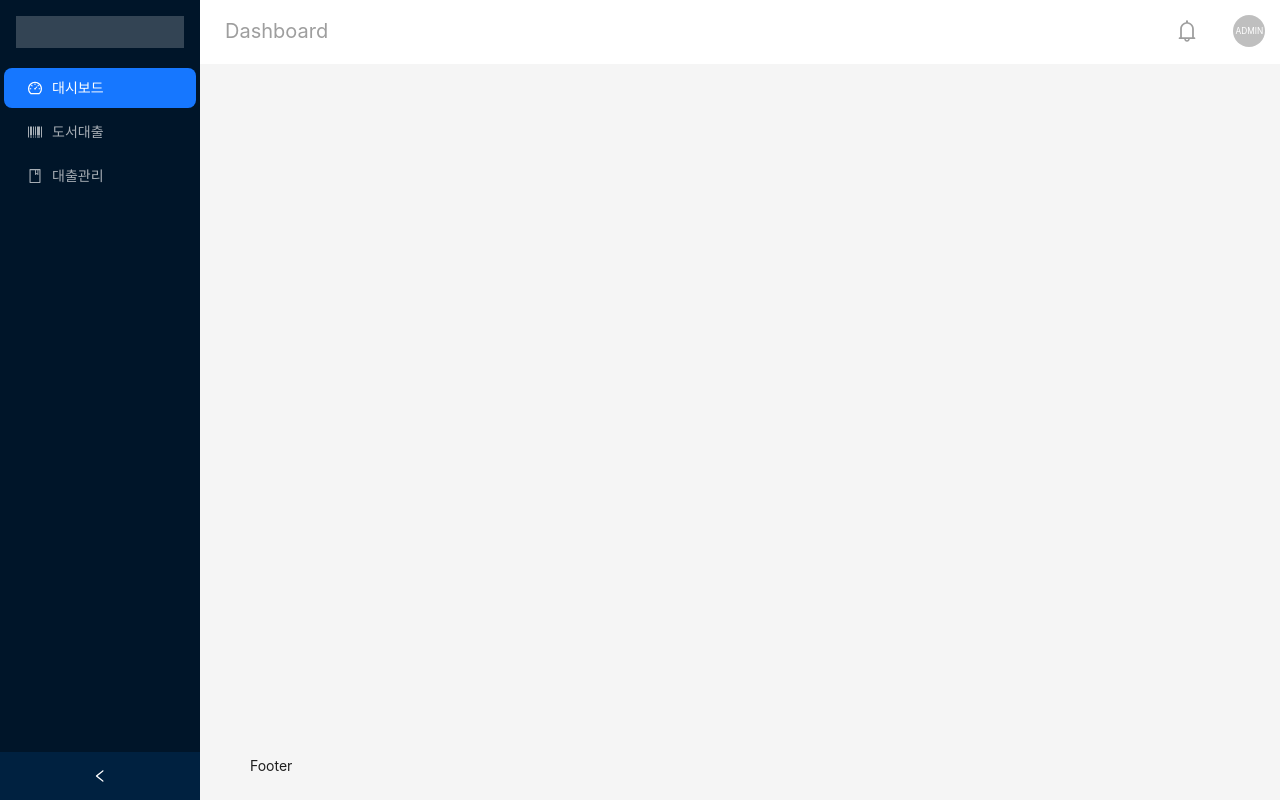
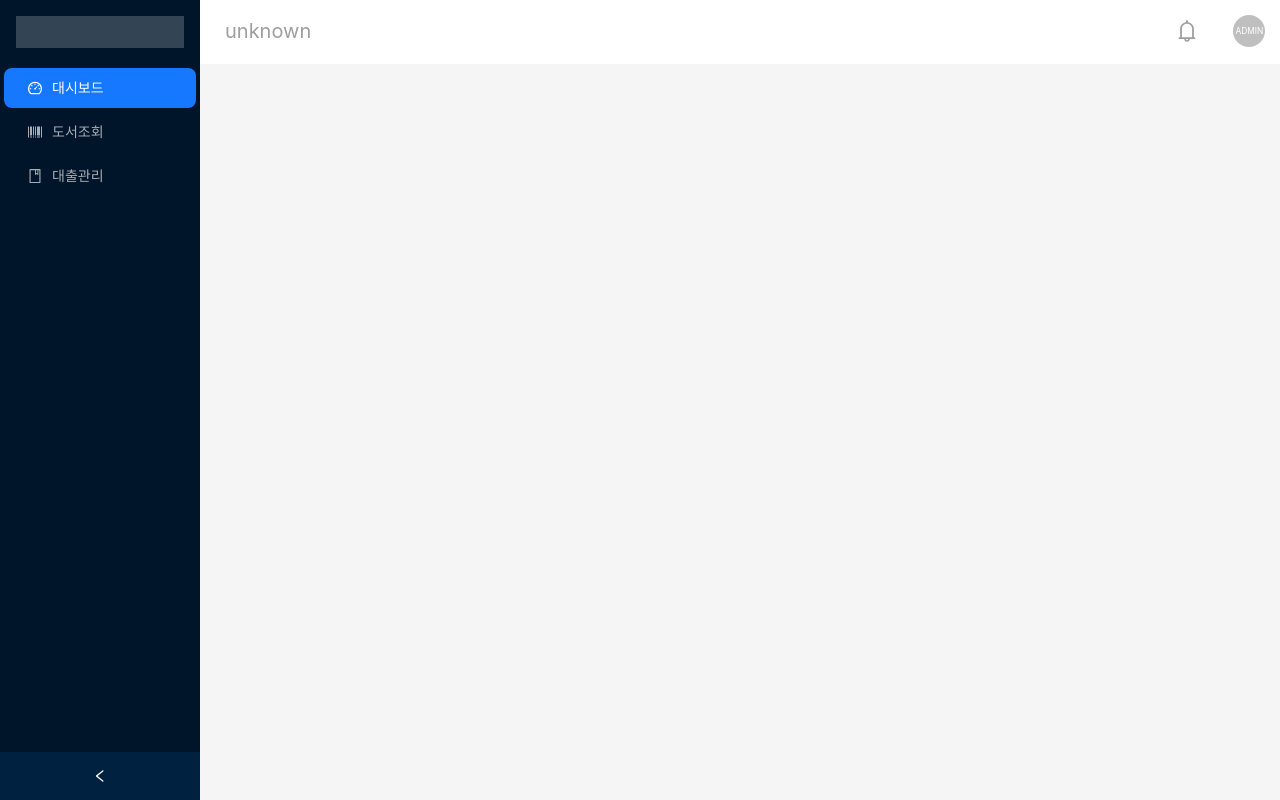
Before and after one commit to seoseonyu/library-system-front, a React (Vite) app: page /user in a window 1280 px wide. Built offline with nearby package versions, Linux system fonts and the light colour scheme.

Commit message:
페이지 헤더 타이틀 추가

```diff
--- a/src/pages/user/dashboard.page.tsx
+++ b/src/pages/user/dashboard.page.tsx
@@ -11,7 +11,6 @@ const UserDashboard = () => {
 export default UserDashboard
 
 const BackgroundWrap = styled.div`
-
+  height: 100%;
   background-color: #001529;
-
 `;
--- a/src/routes/user.route.tsx
+++ b/src/routes/user.route.tsx
@@ -5,7 +5,7 @@ import {
 } from "@ant-design/icons";
 import {Layout, Menu, MenuProps, Space} from "antd";
 import {Key, ReactNode, useState} from "react";
-import {Outlet, useNavigate} from "react-router-dom";
+import {Outlet, useMatch, useMatches, useNavigate} from "react-router-dom";
 import Header from "../components/common/header/Header";
 
 const {Footer, Sider, Content} = Layout;
@@ -30,11 +30,14 @@ function getItem(
 
 const items: MenuItem[] = [
   getItem("대시보드", "dashboard", <DashboardOutlined/>),
-  getItem("도서대출", "book", <BarcodeOutlined/>),
+  getItem("도서조회", "book", <BarcodeOutlined/>),
   getItem("대출관리", "manage", <BookOutlined/>),
 ];
 
 const UserRoute = () => {
+  const match = useMatch('/user/:child');
+  const title = match ? match.params.child ? match.params.child : 'unknown' : 'unknown';
+
   const [collapsed, setCollapsed] = useState(false);
   const navigate = useNavigate();
   const onClickMenuHandler: MenuProps["onClick"] = (info) => {
@@ -68,11 +71,10 @@ const UserRoute = () => {
           <p>{collapsed}</p>
         </Sider>
         <Layout>
-          <Header title={'Dashboard'}/>
+          <Header title={title}/>
           <Content style={{padding: 10}}>
             <Outlet/>
           </Content>
-          <Footer>Footer</Footer>
         </Layout>
       </Layout>
     </Space>
```
